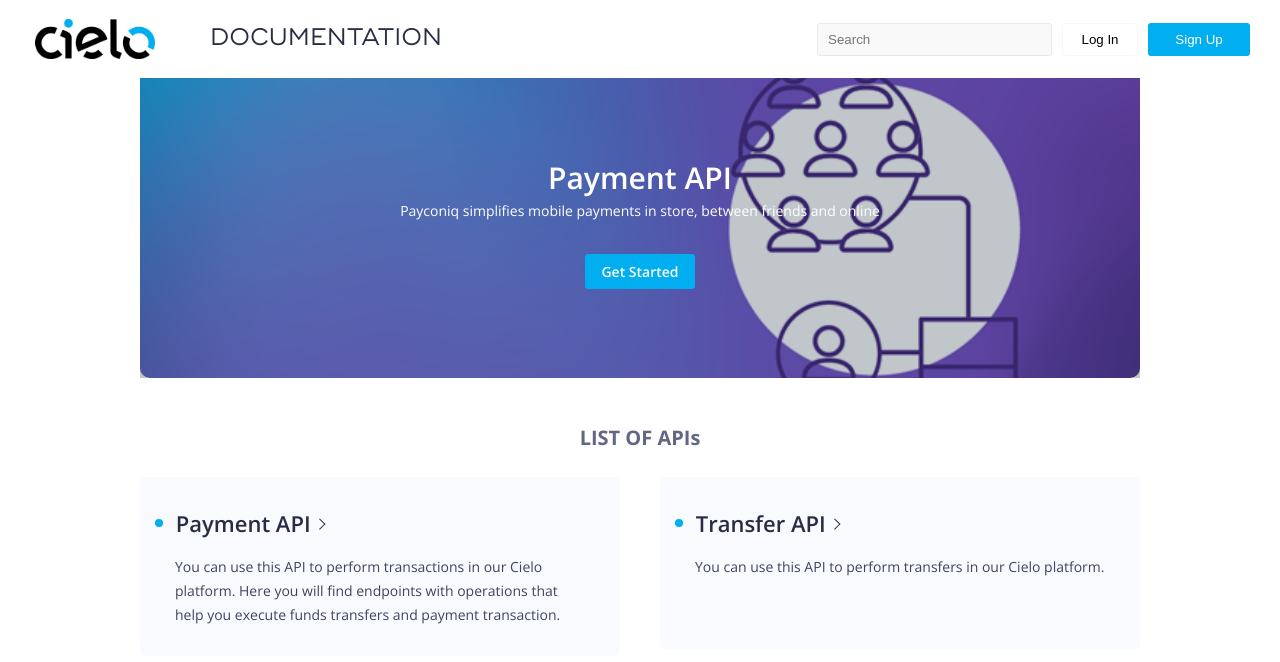
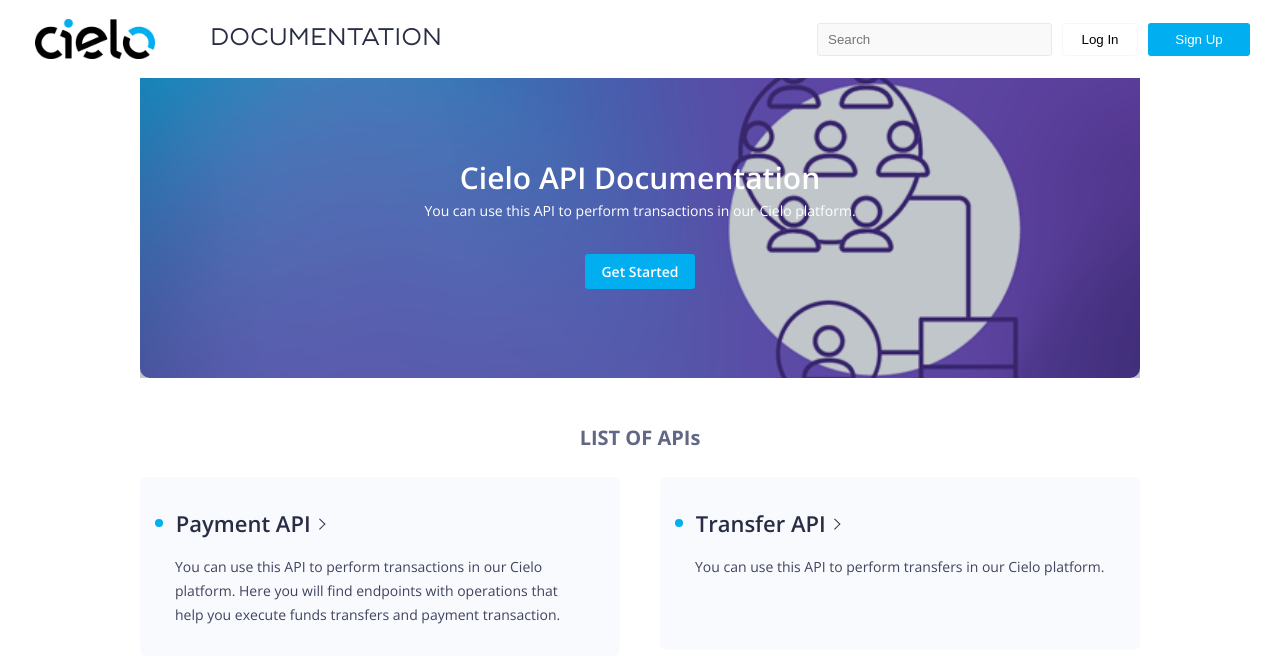
Before and after one commit to rehanalam/dx-portal-poc, a website built with webpack: page src/index.html in a window 1280 px wide. Built offline with nearby package versions, Linux system fonts and the light colour scheme.

Commit message:
synced landing page

```diff
--- a/src/index.html
+++ b/src/index.html
@@ -37,10 +37,10 @@
     <section class="cover-image-wrapper">
       <div class="content">
         <h1>
-          Payment API
+          Cielo API Documentation
         </h1>
         <p>
-          Payconiq simplifies mobile payments in store, between friends and online
+          You can use this API to perform transactions in our Cielo platform.
         </p>
         <a href="/docs-v-01.html">
           Get Started
```
